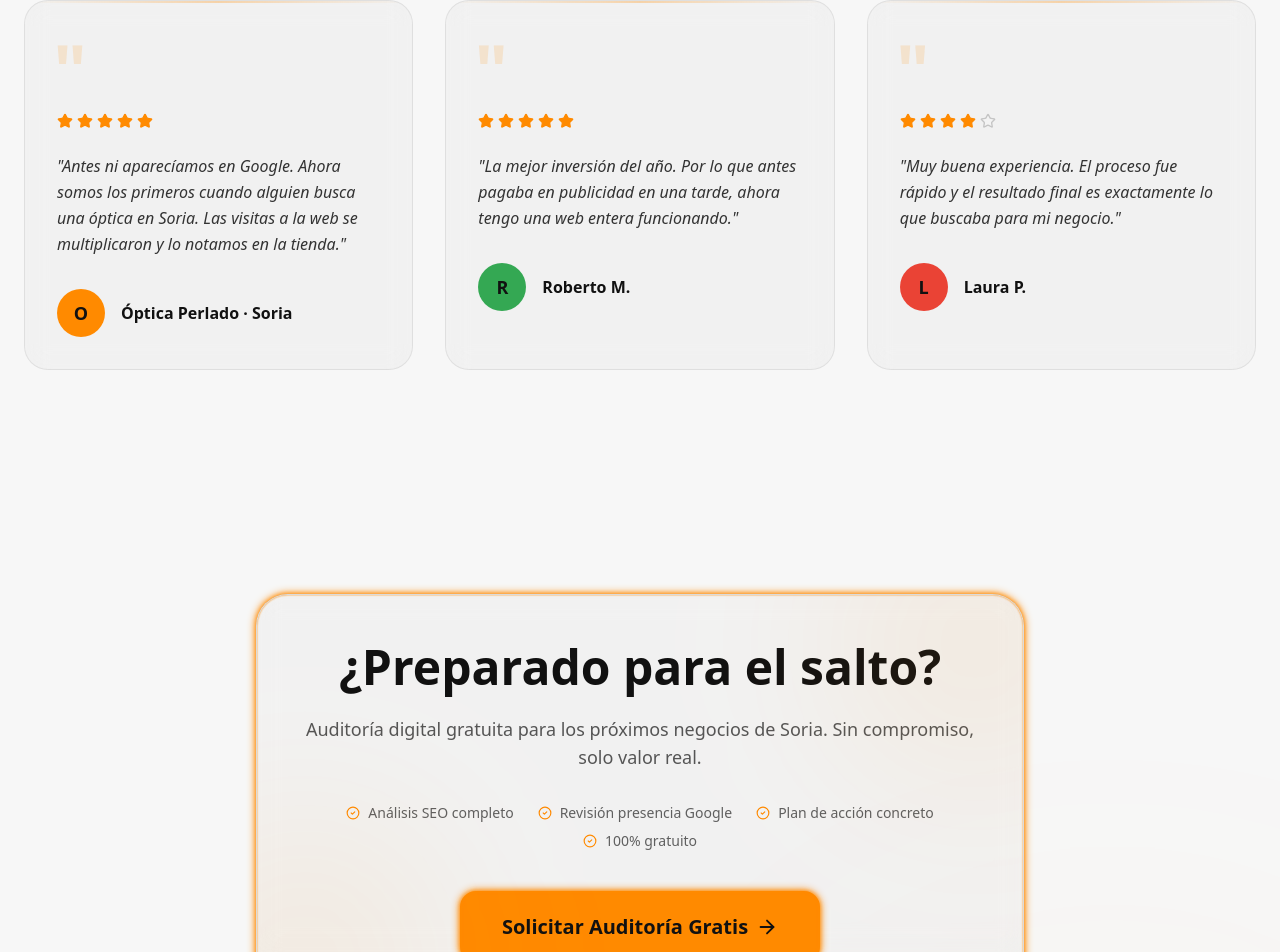
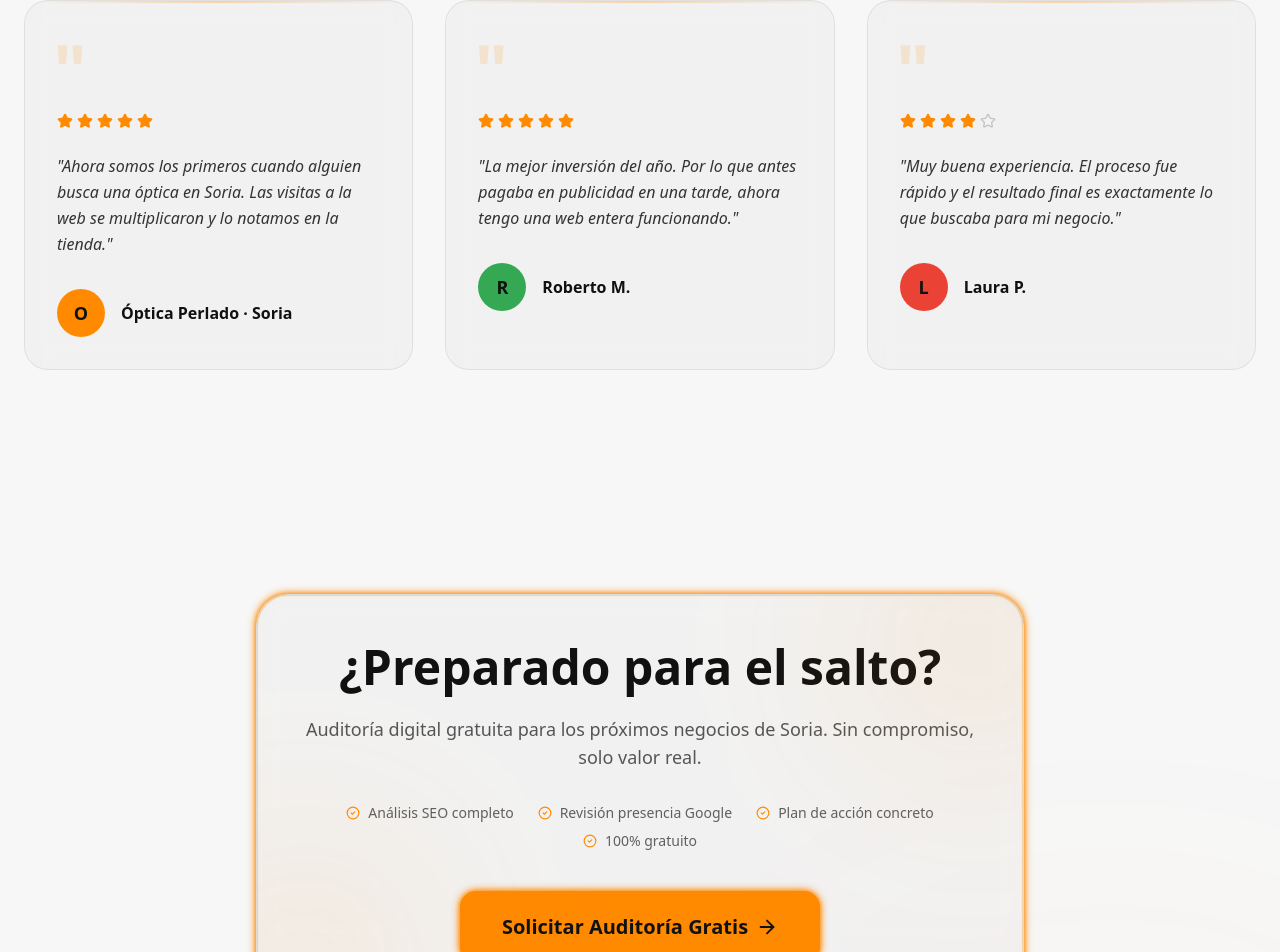
Before and after one commit to Alfonsoindustry/numancia-web, a Next.js app: page / in a window 1280 px wide. Shown: the part 4719-5671 px from the top of the page. Built offline with nearby package versions, Linux system fonts and the light colour scheme; no server answers.

Commit message:
fix(casos): quitar frase negativa del testimonio Óptica Perlado
Co-Authored-By: Claude Sonnet 4.6 <noreply@anthropic.com>

```diff
--- a/src/app/auditoria-gratuita/AuditoriaClient.tsx
+++ b/src/app/auditoria-gratuita/AuditoriaClient.tsx
@@ -142,7 +142,7 @@ export default function AuditoriaClient() {
                                 ))}
                             </div>
                             <p className="text-white/80 text-sm leading-relaxed italic mb-4">
-                                "Antes ni aparecíamos en Google. Ahora somos los primeros cuando alguien busca una óptica en Soria. Las visitas a la web se multiplicaron y lo notamos en la tienda."
+                                "Ahora somos los primeros cuando alguien busca una óptica en Soria. Las visitas a la web se multiplicaron y lo notamos en la tienda."
                             </p>
                             <div className="flex items-center gap-3">
                                 <div className="w-9 h-9 rounded-full bg-neon-orange flex items-center justify-center font-bold text-black text-sm flex-shrink-0">
--- a/src/components/casos/CasosClient.tsx
+++ b/src/components/casos/CasosClient.tsx
@@ -287,9 +287,9 @@ export default function CasosClient() {
                                         "
                                     </span>
                                     <p className="text-lg text-white/80 leading-relaxed relative z-10 pt-4">
-                                        Antes ni aparecíamos cuando alguien buscaba una óptica en Soria.
-                                        Ahora somos los primeros. Las visitas a la web se multiplicaron
-                                        y lo notamos en la tienda: hay clientes que nos dicen que nos encontraron por Google.
+                                        Ahora somos los primeros cuando alguien busca una óptica en Soria.
+                                        Las visitas a la web se multiplicaron y lo notamos en la tienda:
+                                        hay clientes que nos dicen que nos encontraron por Google.
                                     </p>
                                     <p className="text-neon-orange text-sm font-bold mt-4">
                                         — Equipo de Óptica Perlado, Soria
--- a/src/components/home/HomeClient.tsx
+++ b/src/components/home/HomeClient.tsx
@@ -177,7 +177,7 @@ const testimonials = [
         color: "#FF8A00",
         name: "Óptica Perlado · Soria",
         stars: 5,
-        text: "Antes ni aparecíamos en Google. Ahora somos los primeros cuando alguien busca una óptica en Soria. Las visitas a la web se multiplicaron y lo notamos en la tienda.",
+        text: "Ahora somos los primeros cuando alguien busca una óptica en Soria. Las visitas a la web se multiplicaron y lo notamos en la tienda.",
     },
     {
         initial: "R",
```
